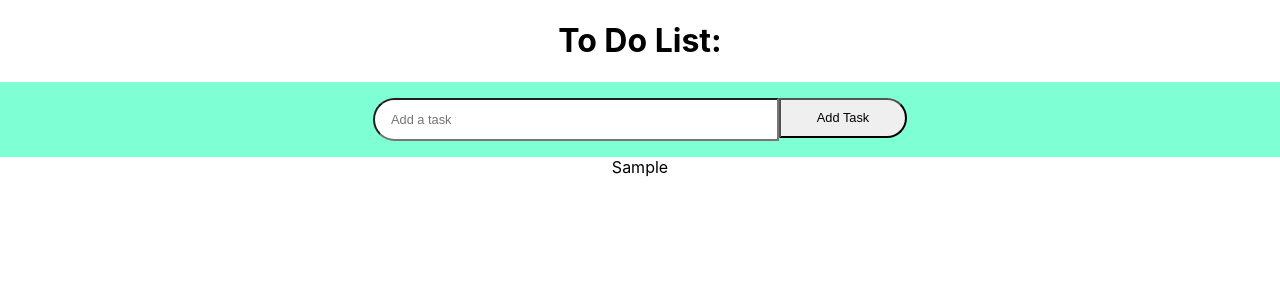
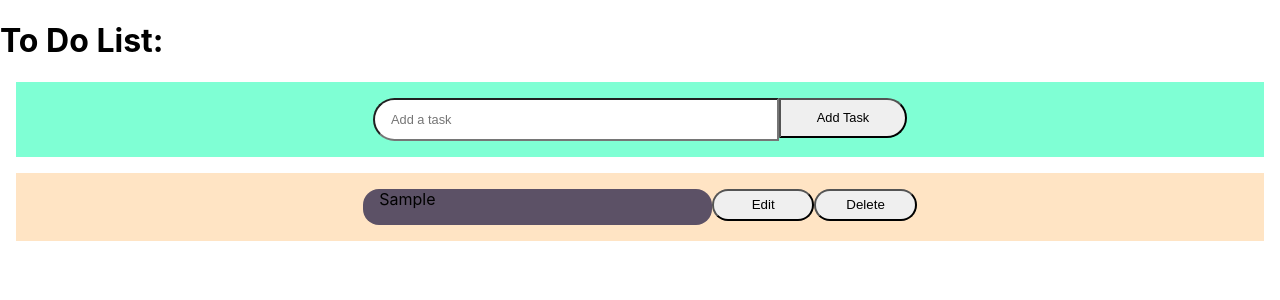
Before and after one commit to AvresCode/typescript-first-app, a React (Create React App) app: page / in a window 1280 px wide. Both pictures are taken after typing "Sample" into the empty fields and a click on the button "Add Task". Shown: the top 300 px of the page. Built offline with nearby package versions, Linux system fonts and the light colour scheme.

Commit message:
Added style to tasks list

```diff
--- a/src/App.css
+++ b/src/App.css
@@ -1,7 +1,3 @@
-.App {
-  text-align: center;
-}
-
 .inputContainer {
   border-radius: 2rem 0 0 2rem;
   height: 2.3rem;
@@ -22,4 +18,27 @@
   background-color: aquamarine;
   justify-content: center;
   padding: 1rem;
+  margin: 1rem;
 }
+
+.taskContainer {
+  display: flex;
+  background-color: bisque;
+  justify-content: center;
+  padding: 1rem;
+  margin: 1rem;
+}
+
+.taskName {
+  height: 2.3rem;
+  width: 26vw;
+  background-color: rgb(92, 81, 102);
+  border-radius: 1rem;
+  padding-left: 1rem;
+}
+
+.changeButtons {
+  width: 8vw;
+  height: 2rem;
+  border-radius: 1rem;
+}
--- a/src/components/TodoTask.tsx
+++ b/src/components/TodoTask.tsx
@@ -6,5 +6,16 @@ interface Props {
 }
 
 export const TodoTask = ({ task }: Props) => {
-  return <div>{task.taskName}</div>;
+  return (
+    <div className="taskContainer">
+      <div className="taskName">{task.taskName}</div>
+      <div>
+        {" "}
+        <button className="changeButtons">Edit</button>
+      </div>
+      <div>
+        <button className="changeButtons">Delete</button>
+      </div>
+    </div>
+  );
 };
```
